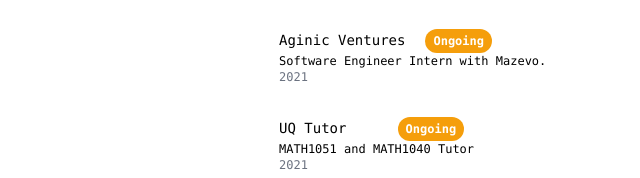
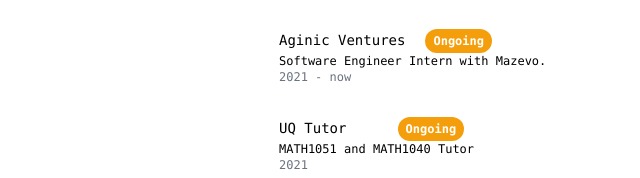
Before and after one commit to scooobs/scooobs.github.io, a website: page index.html in a window 1280 px wide. Shown: the part 622-800 px from the top of the page, 337-977 px from the left. Drawn offline with Linux system fonts and the light colour scheme.

Commit message:
Updated Aginic Ventures tenure

```diff
--- a/index.html
+++ b/index.html
@@ -278,7 +278,7 @@
 
           <div class="h-auto lg:justify-self-start font-mono font-light text-xs text-gray-500">
             <div class='justify-self-start'>
-              2021
+              2021 - now
             </div>
           </div>
 
```
